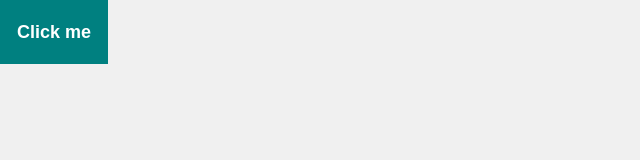
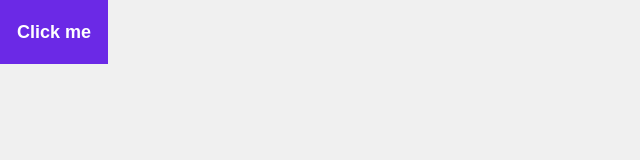
Before and after one commit to andreybaulin/keksholidays, a plain HTML site: page index.html in a window 1280 px wide. Shown: the whole page, without its empty margins (0-640 px from the left). Drawn offline with Linux system fonts and the light colour scheme.

Commit message:
Поменяли фон в button.css

```diff
--- a/css/button.css
+++ b/css/button.css
@@ -4,7 +4,7 @@
     line-height: 30px;
     display: block;
     padding: 17px;
-    background: teal;
+    background: rgb(107, 41, 230);
     color: white;
     border: none;
 }
```
